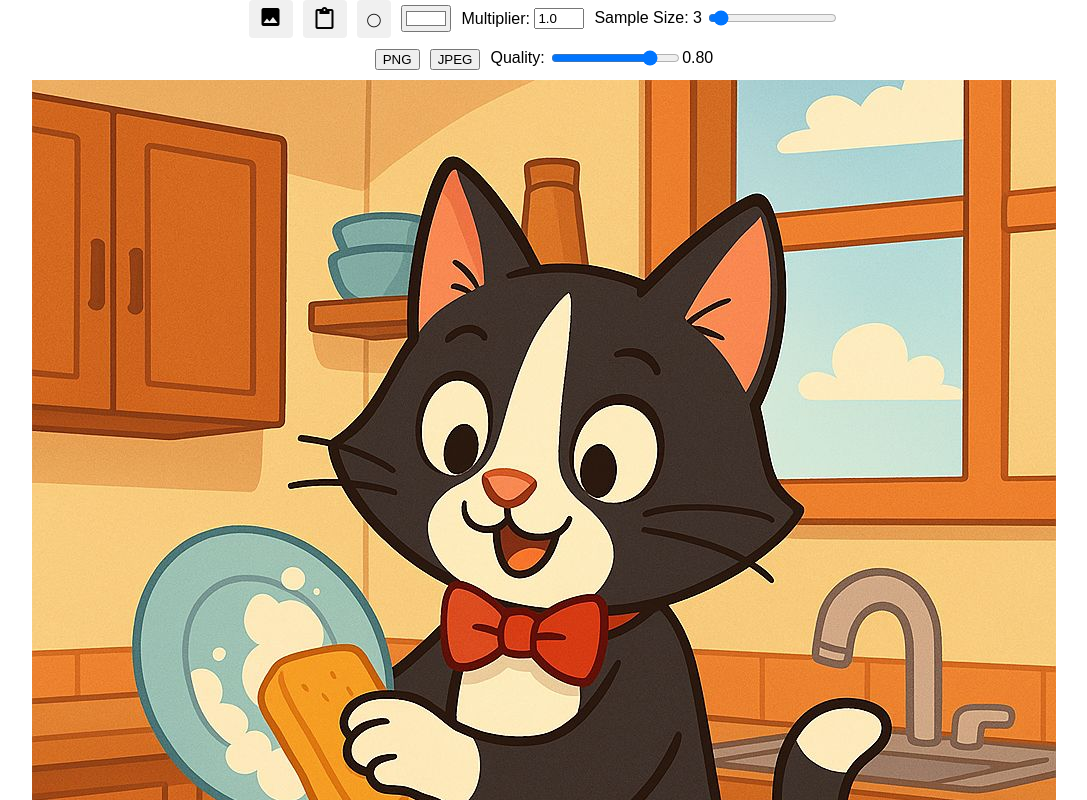
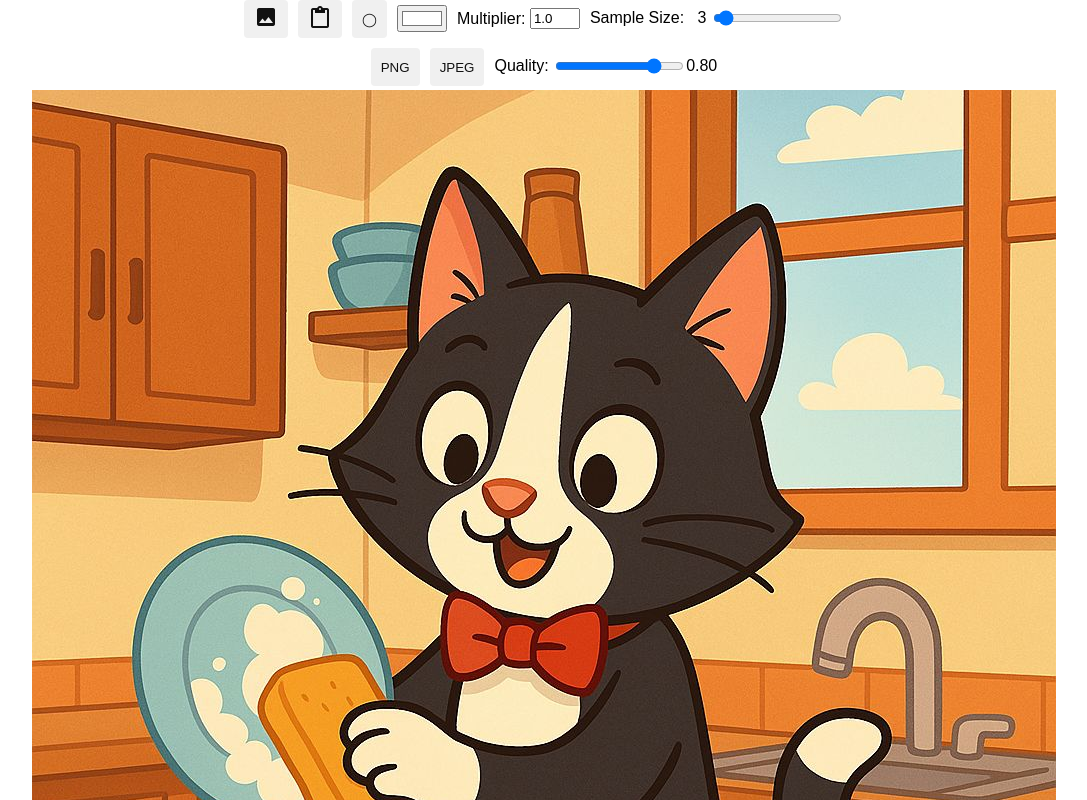
Before and after one commit to psiroki/purrwhites, a plain HTML site: page index.html in a window 1280 px wide. Shown: the whole page, without its empty margins (96-1183 px from the left). Drawn offline with Linux system fonts and the light colour scheme.

Commit message:
Button appearance

```diff
--- a/index.html
+++ b/index.html
@@ -17,7 +17,6 @@
     <link href="https://fonts.googleapis.com/icon?family=Material+Icons&text=image,content_paste" rel="stylesheet">
     <style>
         .material-icons { font-family: 'Material Icons'; font-size: 24px; }
-        button { display: flex; align-items: center; gap: 8px; }
         body {
             font-family: Arial, sans-serif;
             display: flex;
@@ -63,7 +62,7 @@
             position: relative;
             top: -1px;
         }
-        .simple-button {
+        button, .simple-button {
             cursor: pointer;
             padding: 5px 10px;
             background-color: #f0f0f0;
@@ -74,6 +73,7 @@
             -webkit-user-select: none;
             height: 38px;
             box-sizing: border-box;
+            color: #111;
         }
         .simple-button:hover {
             background-color: #e0e0e0;
@@ -252,7 +252,7 @@
                     sampleRect.style.width = `${size}px`;
                     sampleRect.style.height = `${size}px`;
                     // Update displayed sample size value
-                    document.getElementById('sampleSizeValue').textContent = size;
+                    document.getElementById('sampleSizeValue').textContent = size.toString().padStart(2, "\u2007");
                 }
             }
         }
```
